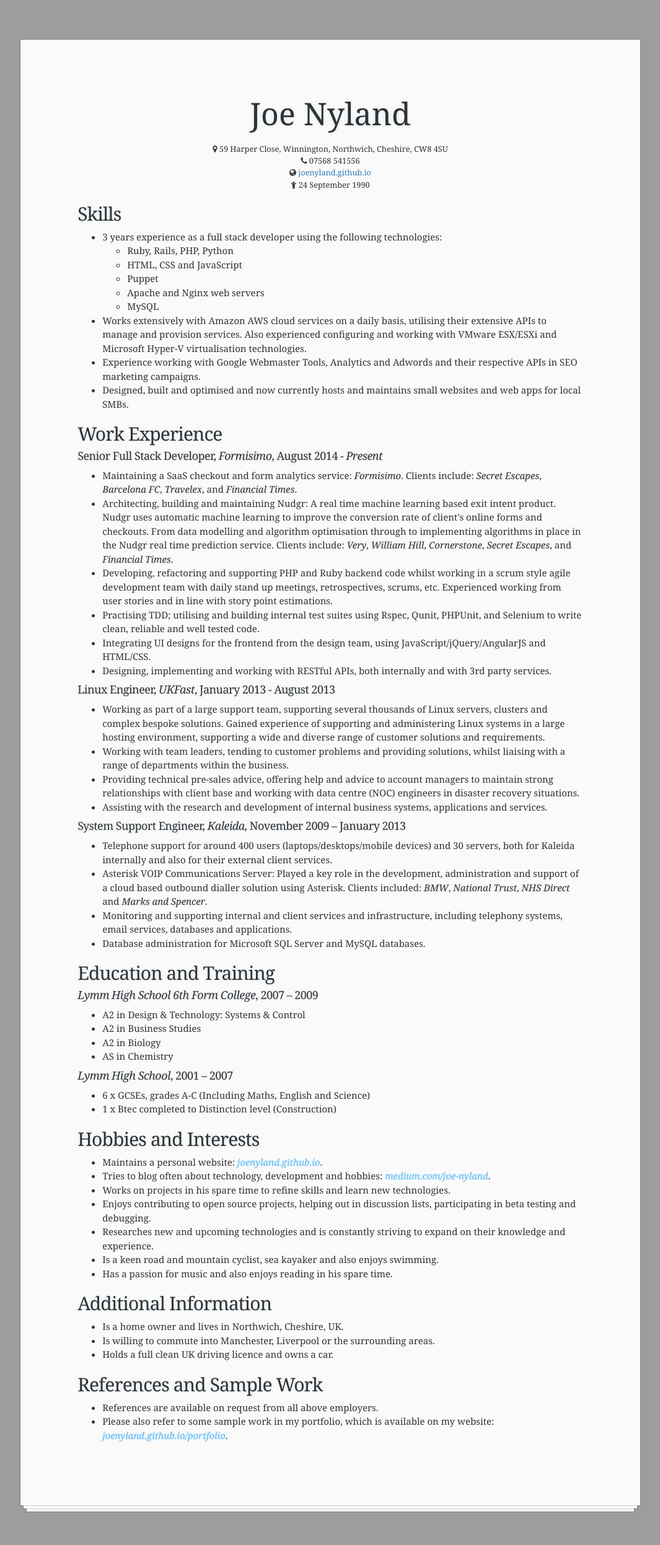
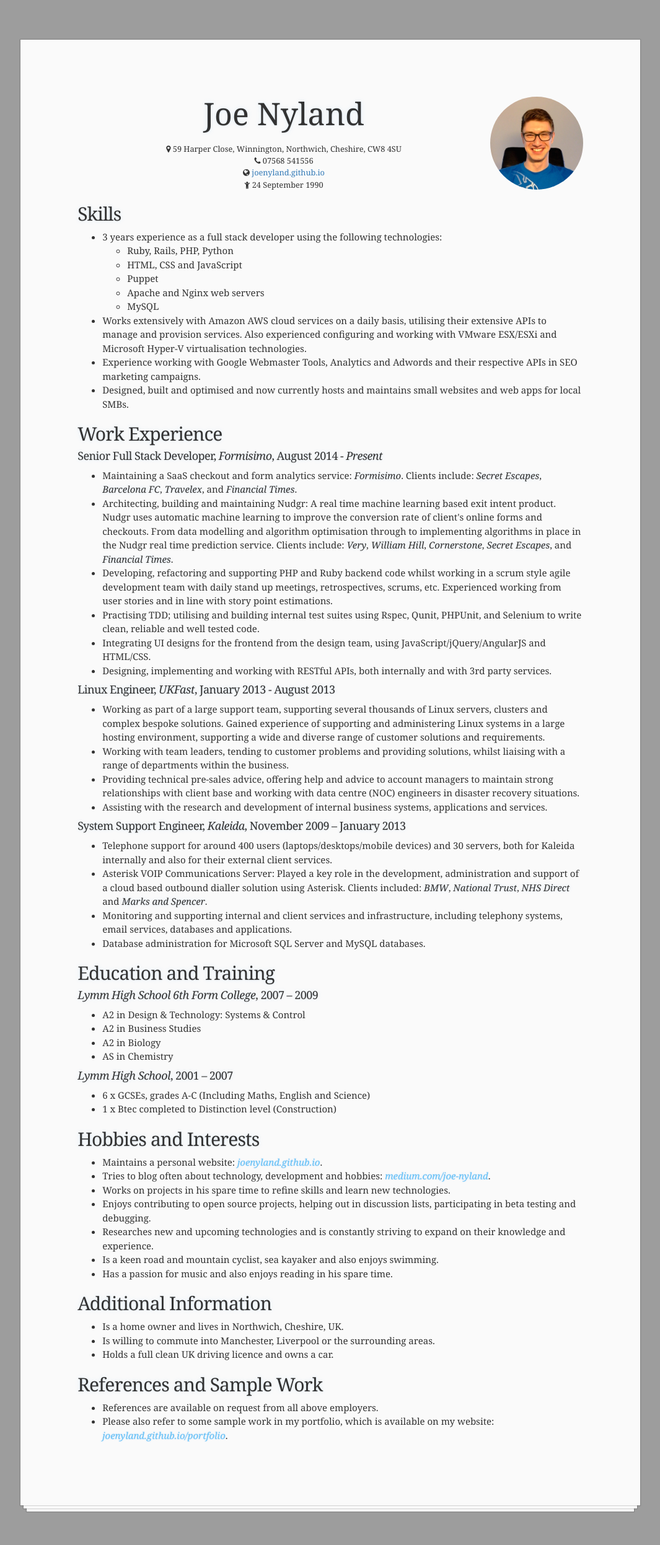
Before and after one commit to JoeNyland/joenyland.github.io, a Jekyll site: the page cv/index.html, which Jekyll copies as it is, in a window 1280 px wide. Shown: the whole page at 62% size, without its empty margins (107-1172 px from the left). Built offline with Jekyll 4.4.1, drawn with Linux system fonts in a browser that asks for light colours; nearby versions of some CDN libraries.

Commit message:
Add my face to my CV

```diff
--- a/assets/css/cv.min.scss
+++ b/assets/css/cv.min.scss
@@ -5,6 +5,7 @@
 @import
 "config",
 "mixins",
+"avatar",
 "helpers";
 
 @media screen {
@@ -25,6 +26,10 @@
       margin: 0 auto;
     }
     header {
+      .avatar {
+        float: right;
+        margin-top: 0;
+      }
       h1 {
         font-size: 50px;
         text-align: center;
@@ -90,7 +95,7 @@
 @media print {
 
   /* Hide some classes and IDs by default */
-  .no-print, .no-print *, #nav, .back-to-top {
+  .no-print, .no-print *, #nav, .back-to-top, .avatar {
     display: none !important;
   }
 
--- a/cv/index.html
+++ b/cv/index.html
@@ -16,6 +16,8 @@
     <div class="paper-pad">
 
         <header class="center">
+            <div class="avatar avatar-md right"></div>
+
             <h1 class="title">Joe Nyland</h1>
 
             <p class="small">
```
